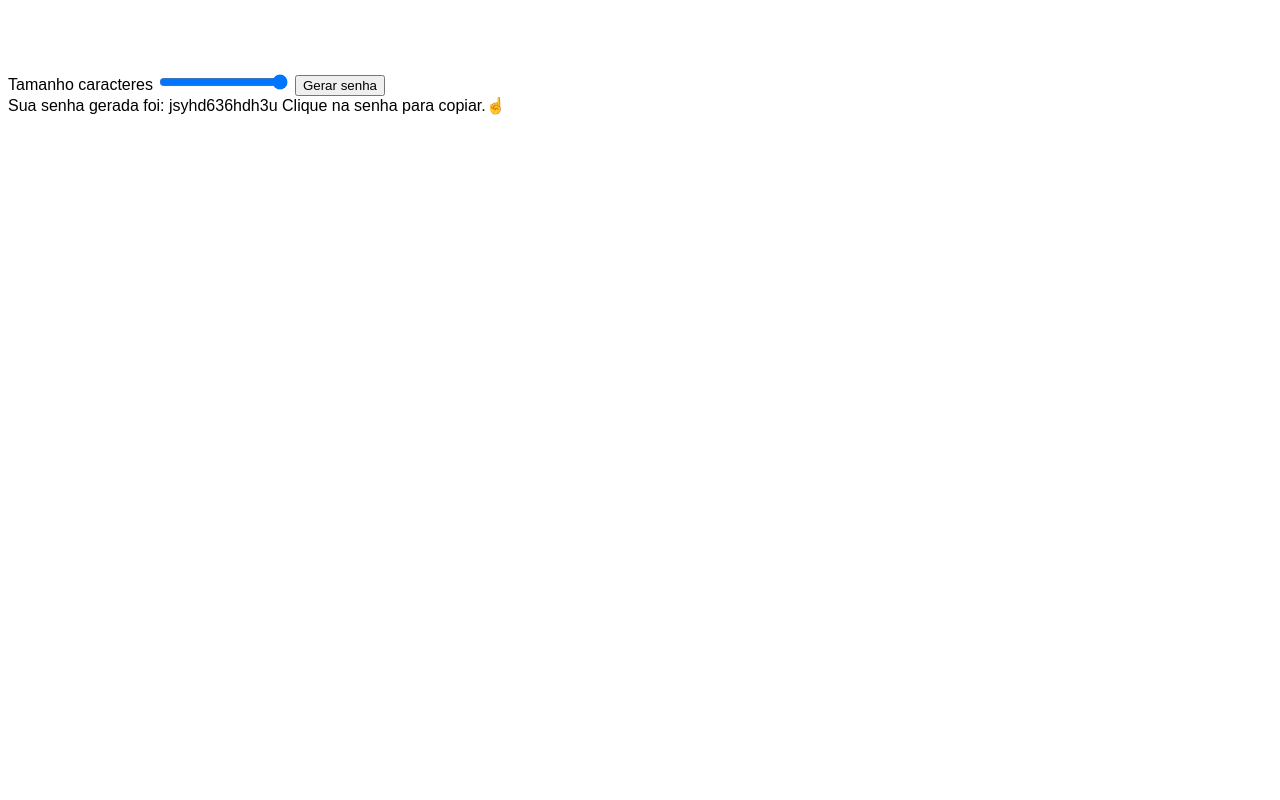
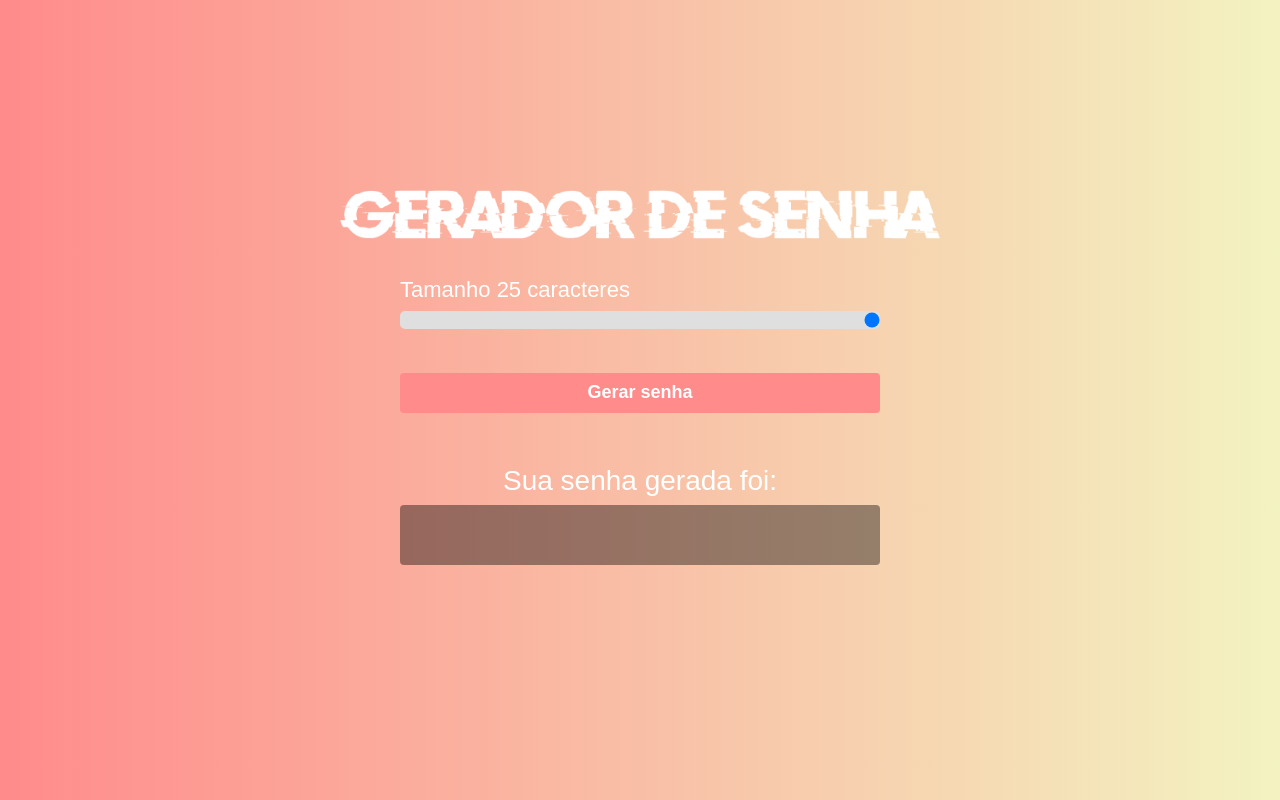
Before and after one commit to mays2pearl/Projetos-desenvolvimento-Web, a plain HTML site: page Gerador de senha/index.html in a window 1280 px wide. Drawn offline with Linux system fonts and the light colour scheme.

Commit message:
Projeto finalizado

```diff
--- a/Gerador de senha/index.html
+++ b/Gerador de senha/index.html
@@ -15,13 +15,13 @@
     <main class="container-input">
         <span>Tamanho <span id="valor"></span> caracteres</span>
         <input id="slider" class="slider" type="range" min="5" max="25" value="25">
-        <button id="button" class="button-cta">Gerar senha</button>
+        <button id="button" class="button-cta" onclick="generatePassword()">Gerar senha</button>
     </main>
 
-    <div id="container-password" class="container-password hide">
+    <div id="container-password" onclick="copyPassword()" class="container-password hide">
         <span class="title">Sua senha gerada foi:</span>
-        <span id="password" class="password">jsyhd636hdh3u</span>
-        <span>Clique na senha para copiar.☝️</span>
+        <span id="password" class="password"></span>
+        <span class="tooltip">Clique na senha para copiar.☝️</span>
     </div>
 
 <script src="script.js"></script>
--- a/Gerador de senha/script.js
+++ b/Gerador de senha/script.js
@@ -0,0 +1,33 @@
+let sliderElement = document.querySelector('#slider');
+let buttonElement = document.querySelector('#button');
+
+let sizePassword = document.querySelector('#valor');
+let password = document.querySelector('#password');
+
+let containerPassword = document.querySelector('#container-password');
+
+let charset = "abcdefghijklmnopqrstuvwxyzABCDEFGHIJKLMNOPQRSTUVWXYZ0123456789?@#$%&*!"
+
+let novaSenha = "";
+
+sizePassword.innerHTML = sliderElement.value;
+
+slider.oninput = function(){
+    sizePassword.innerHTML = this.value;
+}
+
+function generatePassword(){
+    let pass = "";
+
+    for(let i = 0, n = charset.length; i < sliderElement.value; ++i){
+        pass += charset.charAt(Math.floor(Math.random() *n));
+}
+    containerPassword.classList.remove("hide");
+    password.innerHTML = pass;
+    novaSenha = pass;
+}
+
+function copyPassword(){
+    alert("Senha copiada com sucesso!")
+    navigator.clipboard.writeText(novaSenha);
+}
--- a/Gerador de senha/style.css
+++ b/Gerador de senha/style.css
@@ -1,3 +1,104 @@
 *{
     font-family: sans-serif;
+    width: 100%;
+    margin: 0 auto;
+    box-sizing: border-box;
 }
+
+body {
+    background-image: linear-gradient(to right, rgb(255, 139, 139) , rgb(243, 243, 193));
+    width: 100%;
+    height: 100vh;
+    display: flex;
+    justify-content: center;
+    align-items: center;
+    flex-direction: column;
+}
+
+.logo{
+    max-width: 600px;
+    margin-bottom: 24px;
+}
+
+.container-input{
+    max-width: 480px;
+    margin: 14px;
+}
+
+.container-input span{
+    color: #fff;
+    font-size: 22px;
+}
+
+.slider{
+-webkit-appearance: none;
+width: 100%;
+border-radius: 5px;
+background: #dfdfdf;
+height: 18px;
+outline: none;
+margin-top: 8px;
+}
+
+.button-cta{
+    height: 40px;
+    background-color: rgb(255, 139, 139);
+    border: 0;
+    border-radius: 4px;
+    cursor: pointer;
+    margin-top: 40px;
+    color: #fff;
+    font-weight: bold;
+    font-size: 18px;
+}
+
+.container-password{
+    max-width: 480px;
+    margin: 14px 0;
+    display: flex;
+    align-items: center;
+    flex-direction: column;
+    cursor: pointer;
+}
+
+.title{
+    text-align: center;
+    color: #fff;
+    font-size: 28px;
+    margin-top: 24px;
+    margin-bottom: 8px;
+}
+
+.password{
+    height: 60px;
+    background-color: rgba(0, 0, 0, 0.40);
+    border-radius: 4px;
+    display: flex;
+    justify-content: center;
+    align-items: center;
+    color: #fff;
+    transition: transform 0.5s;
+}
+
+.password:hover{
+    transform: scale(1.05);
+}
+
+.tooltip{
+    color: #fff;
+    position: relative;
+    top: 20px;
+    padding: 6px 8px;
+    text-align: center;
+    font-size: 16px;
+    border-radius: 6px;
+    visibility: hidden;
+    opacity: 0;
+    transition: all 0.5s ease-in-out;
+}
+
+.container-password:hover .tooltip{
+    visibility: visible;
+    bottom: 50px;
+    opacity: 1;
+}
```
